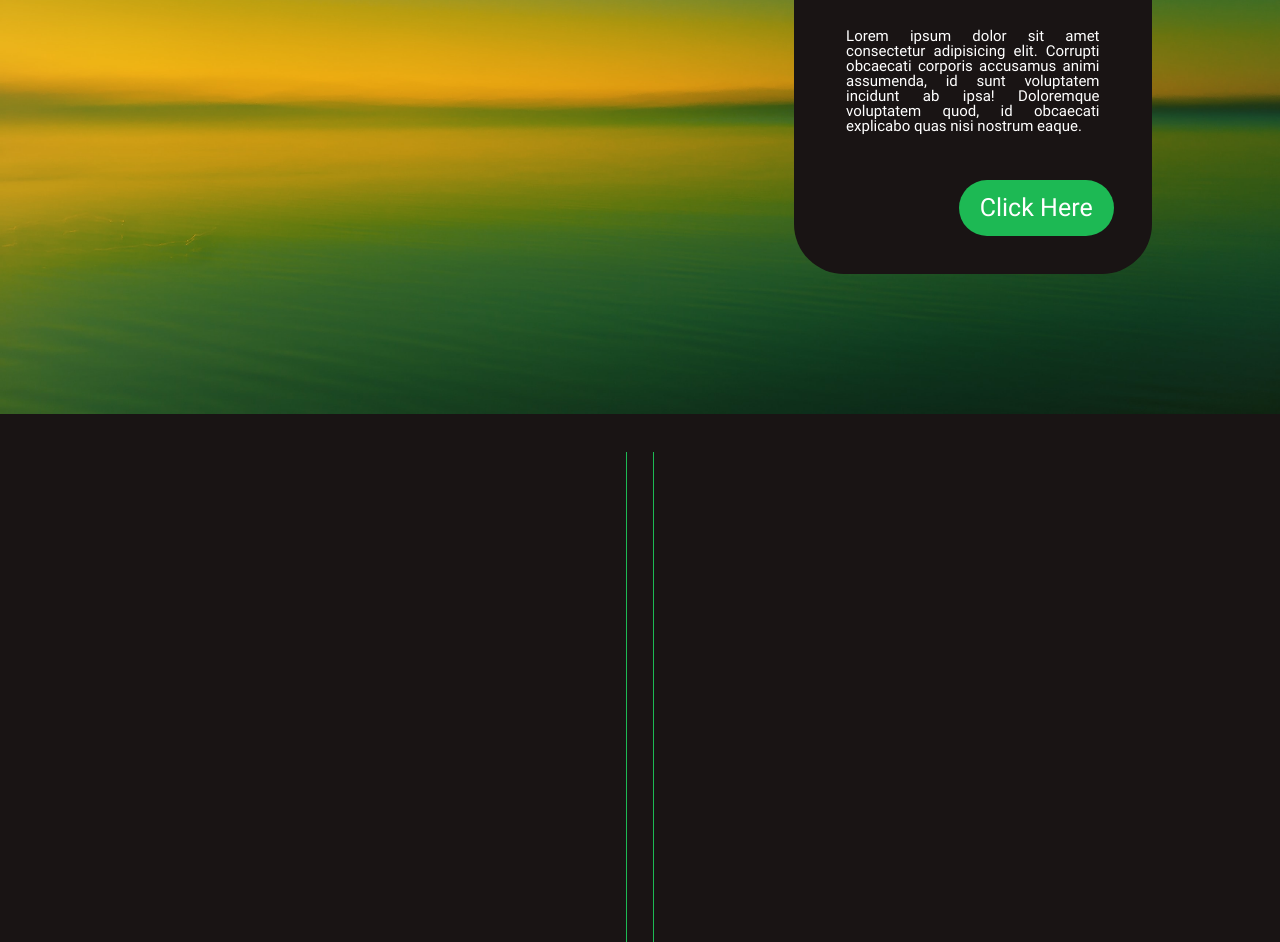
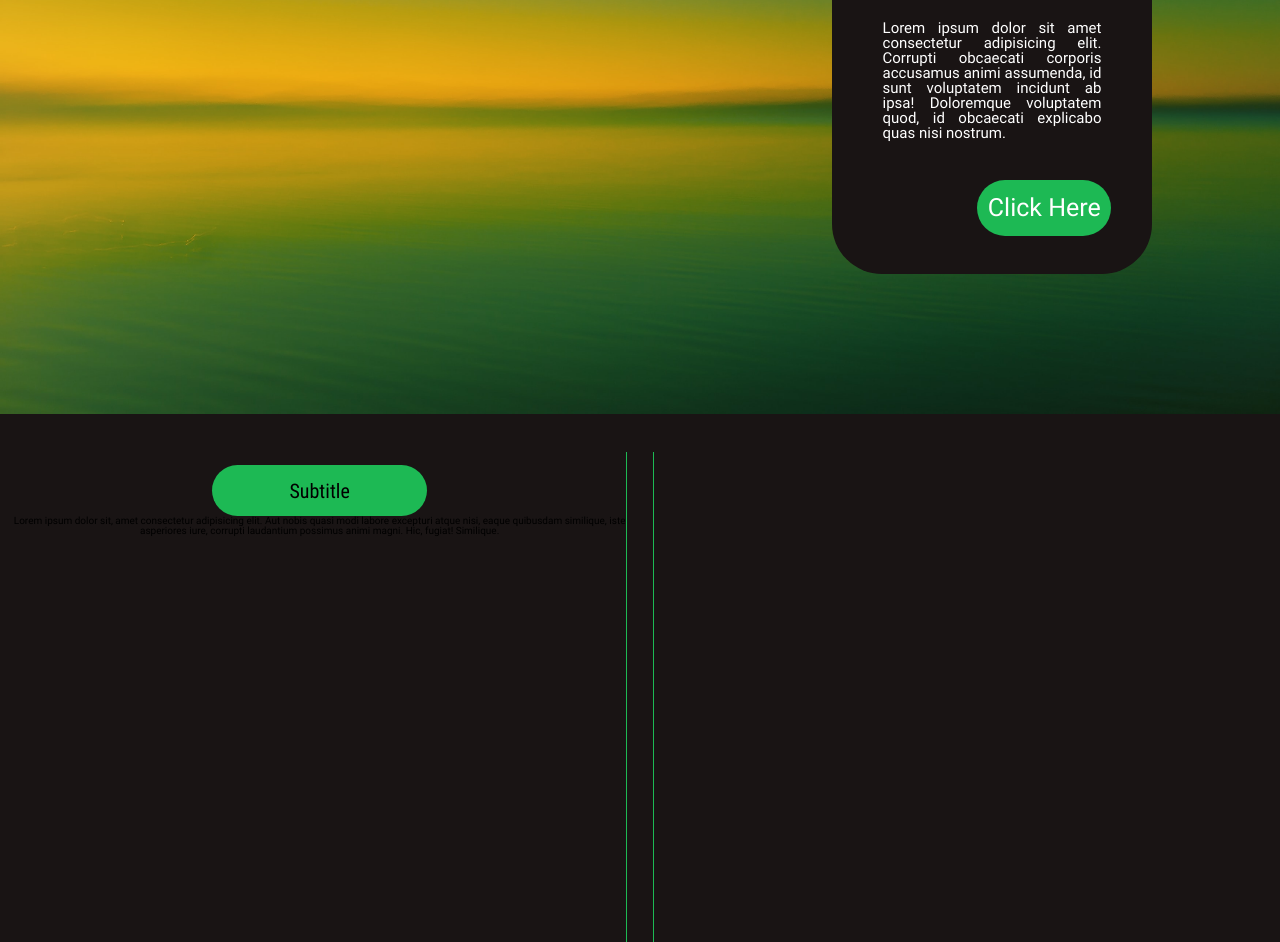
Before and after one commit to MatthewHeideman/UI, a plain HTML site: page index.html in a window 1280 px wide. Shown: the part 290-1232 px from the top of the page. Drawn offline with Linux system fonts and the light colour scheme.

Commit message:
structured bottom section

```diff
--- a/index.html
+++ b/index.html
@@ -28,7 +28,7 @@
                     </h1>
                     <p>
                         Lorem ipsum dolor sit amet consectetur adipisicing elit. Corrupti obcaecati corporis accusamus animi assumenda, id sunt
-                        voluptatem incidunt ab ipsa! Doloremque voluptatem quod, id obcaecati explicabo quas nisi nostrum eaque.
+                        voluptatem incidunt ab ipsa! Doloremque voluptatem quod, id obcaecati explicabo quas nisi nostrum.
                     </p>
                     <btn>
                         <a href="#">
@@ -40,7 +40,16 @@
         </section>
         <section class="bottom-section">
             <div class="firstDiv">
+                <div>
+                    <h2>
+                        Subtitle
+                    </h2>
 
+                </div>
+                <p>
+                    Lorem ipsum dolor sit, amet consectetur adipisicing elit. Aut nobis quasi modi labore excepturi atque nisi, eaque
+                    quibusdam similique, iste asperiores iure, corrupti laudantium possimus animi magni. Hic, fugiat! Similique.
+                </p>
             </div>
             <div class="secondDiv">
 
--- a/less/homePage.less
+++ b/less/homePage.less
@@ -20,7 +20,7 @@
             background-color: #191414;
             border-radius:50px;
             align-items: flex-end;
-            width: 28%;
+            width: 25%;
             height: 45vh;
             padding: 3%;
             margin-right: 10%;
@@ -46,6 +46,7 @@
                 height: 7vh;
                 border-radius: 50px;
                 background-color: #1DB954;
+                margin-right: 1%;
                 a{
                     color: white;
                     text-decoration: none;
@@ -70,9 +71,27 @@
     height: 100vh;
     width: 100%;
     padding-top: 3%;
+    padding-right: 1%;
+    padding-left: 1%;
     .firstDiv{
+        padding-top: 1%;
         width: 49%;
         border-right: 1px solid #1DB954;
+        display: flex;
+        flex-direction: column;
+        align-items: center;
+        div{
+            width: 35%;
+            height: 4vw;
+            background-color: #1DB954;
+            border-radius: 50px;
+            display: flex;
+            align-items: center;
+            justify-content: center;
+            h2{
+                font-size: 2rem;
+            }
+        }
     }
     .secondDiv{
         width: 49%;
--- a/less/navigation.less
+++ b/less/navigation.less
@@ -9,7 +9,7 @@
         display: flex;
         justify-content: space-between;
         width: 8%;
-        margin-right: 3%;
+        margin-right: 5%;
         a{
             font-size: 1.5rem;
             text-decoration: none;
```
Also changed, not shown: css/index.css.
